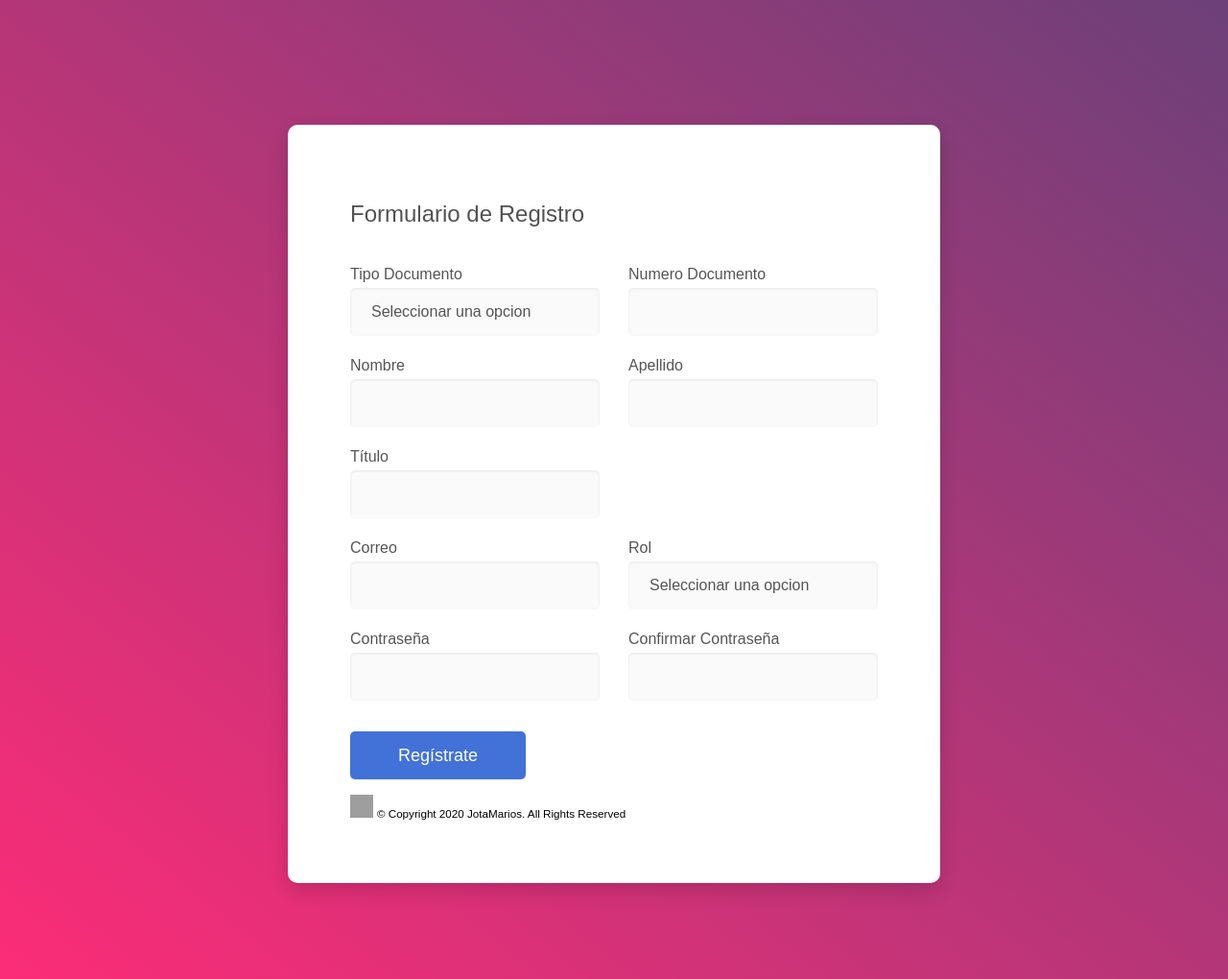
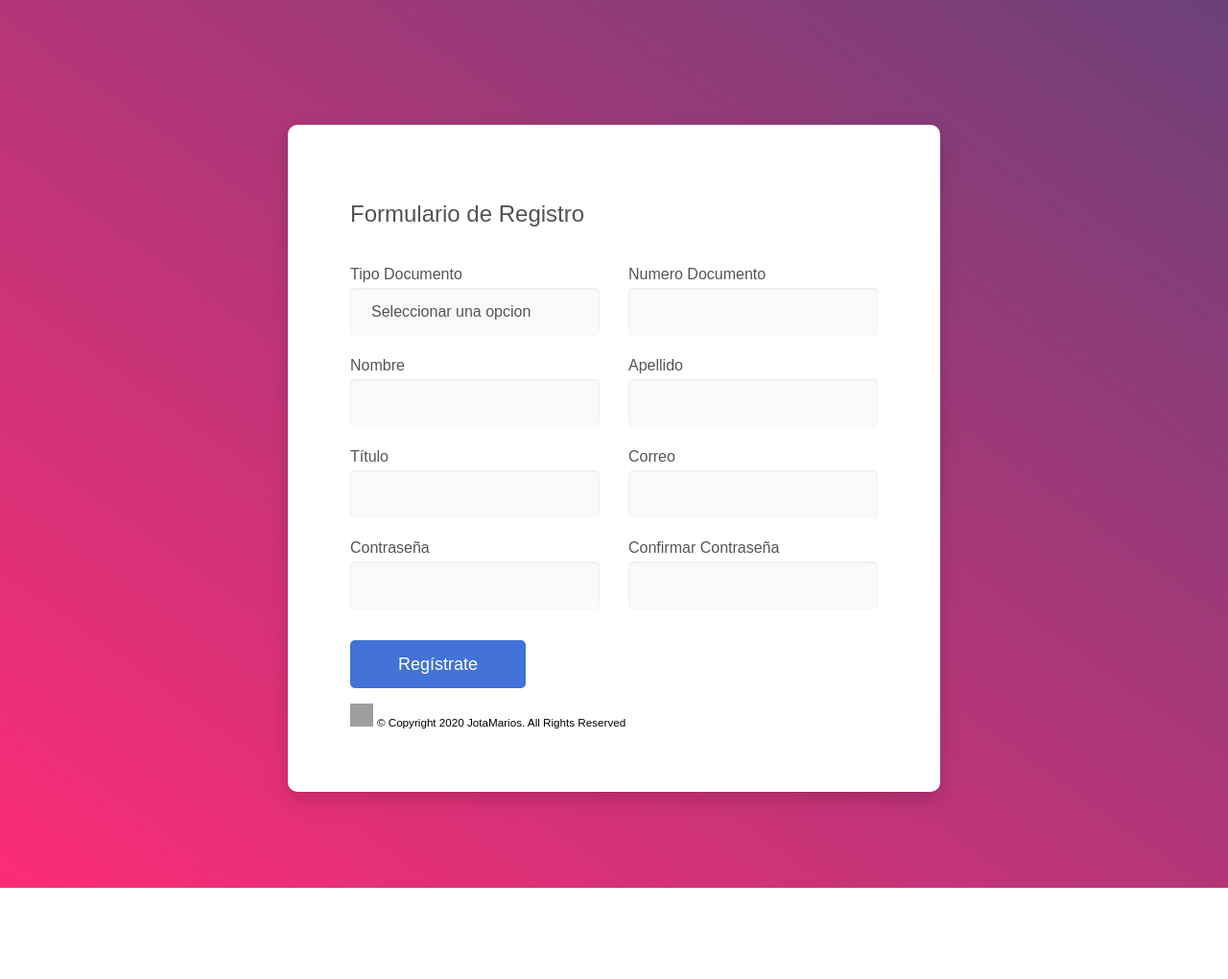
Before and after one commit to AlejoCJaimes/HistoriasUsuario-PWEB, a PHP site: page /HistoriasUsuario-PWEB/usuario/register_docente in a window 1280 px wide. Shown: the whole page at 96% size. After the commit the page ends 925 px from the top, so only its background shows below. Run offline with PHP 8.4, Linux system fonts and the light colour scheme; tables that the repository leaves empty or names only in its code hold one stand-in row (values such as "Sample post"); some libraries are stand-ins or nearby versions; grey boxes are pictures that could not be loaded.

Commit message:
Actualizacion campo Rol  views/usuarios
+ Se eliminaron los campos de seleccionar rol, para cada uno de los roles, ya que segun el formulario se sobre entiende que rol adoptan-

```diff
--- a/controllers/usuario.php
+++ b/controllers/usuario.php
@@ -53,7 +53,7 @@ private $session;
           $confirmacion_clave = $_POST['confirmacion_clave'];
           $clave_usuario = encriptar($clave_usuario);
 
-          $rol = $_POST['rol'];
+          $rol = "Estudiante";
 
           if ($this->model->insert(['correo_usuario'=>$correo_usuario, 'clave_usuario'=>$clave_usuario,'rol'=>$rol])) {
                     //insercion para el estudiante
@@ -86,7 +86,7 @@ private $session;
             echo '<script>
              setTimeout(function(){
              window.location="http://localhost/HistoriasUsuario-PWEB/administrador/usuarios"
-           }, 3000);
+           }, 1500);
              </script>';
           } else {
 
@@ -95,7 +95,7 @@ private $session;
               echo '<script>
                setTimeout(function(){
                window.location="http://localhost/HistoriasUsuario-PWEB/"
-             }, 3000);
+             }, 1500);
                </script>';
 
             } else {
@@ -122,7 +122,7 @@ private $session;
           $correo_usuario = $_POST['correo_usuario'];
           $clave_usuario = $_POST['clave_usuario'];
           $clave_usuario = encriptar($clave_usuario);
-          $rol = $_POST['rol'];
+          $rol = "Docente";
 
           if ($this->model->insert(['correo_usuario'=>$correo_usuario, 'clave_usuario'=>$clave_usuario,'rol'=>$rol])) {
 
@@ -150,20 +150,28 @@ private $session;
 
           //validacion para redireccionamiento.
          // $this->session->init();
-          if ($this->session->getCurrentRolUser() == 1 ) {
+
+         if ($this->session->getStatus() === 1 || empty($this->session->get('correo_usuario')) ) {
+
           echo '<script>
            setTimeout(function(){
            window.location="http://localhost/HistoriasUsuario-PWEB/administrador/usuarios"
-          }, 3000);
+         }, 1500);
            </script>';
+        } else {
 
+          if ($this->session->getCurrentRolUser() != 1) {
 
-          } else {
             echo '<script>
              setTimeout(function(){
              window.location="http://localhost/HistoriasUsuario-PWEB/"
-          }, 3000);
+           }, 1500);
              </script>';
+
+          } else {
+
+          }
+
         }
 
 
--- a/views/usuario/docente.php
+++ b/views/usuario/docente.php
@@ -9,14 +9,16 @@
     <title>Registro Docente</title>
 
     <!-- Icons font CSS-->
-    <link href="<?php echo constant('URL');?>resources/vendor/mdi-font/css/material-design-iconic-font.min.css" rel="stylesheet" media="all">
+    <link href="<?php echo constant('URL');?>resources/vendor/mdi-font/css/material-design-iconic-font.min.css"
+        rel="stylesheet" media="all">
 
     <!-- Font special for pages-->
 
 
     <!-- Vendor CSS-->
     <link href="<?php echo constant('URL');?>resources/vendor/select2/select2.min.css" rel="stylesheet" media="all">
-    <link href="<?php echo constant('URL');?>resources/vendor/datepicker/daterangepicker.css" rel="stylesheet" media="all">
+    <link href="<?php echo constant('URL');?>resources/vendor/datepicker/daterangepicker.css" rel="stylesheet"
+        media="all">
     <link rel="icon" href="<?php echo constant('URL');?>resources/img/logo.png">
 
     <!-- Main CSS-->
@@ -37,14 +39,16 @@
                     <div class="input-group"><?php echo $this->mensaje;?> </div>
                     <h2 class="title">Formulario de Registro</h2>
 
-                    <form name ="formularioRegistro" method="POST" action ="<?php echo constant('URL');?>usuario/addDocente">
+                    <form name="formularioRegistro" method="POST"
+                        action="<?php echo constant('URL');?>usuario/addDocente">
                         <div class="row row-space">
                             <div class="col-2">
                                 <div class="input-group">
                                     <label class="label">Tipo Documento</label>
                                     <div class="rs-select2 js-select-simple select--no-search">
                                         <select id="rol" name="IdTipoDocumento">
-                                  <option disabled="disabled" selected="selected">Seleccionar una opcion</option>
+                                            <option disabled="disabled" selected="selected">Seleccionar una opcion
+                                            </option>
 
                                             <?php
 
@@ -56,7 +60,8 @@
 
                                      while($row = $query->fetch()) {
                                    ?>
-                                          <option value = "<?php echo $row['Id']?>"> <?php echo $row['NombreDocumento']?></option>
+                                            <option value="<?php echo $row['Id']?>">
+                                                <?php echo $row['NombreDocumento']?></option>
                                             <?php
 
                                         }
@@ -73,7 +78,7 @@
                             <div class="col-2">
                                 <div class="input-group">
                                     <label class="label">Numero Documento</label>
-                              <input class="input--style-4"  type="number" name="CedulaDocente" >
+                                    <input class="input--style-4" type="number" name="CedulaDocente">
                                 </div>
                             </div>
 
@@ -89,40 +94,25 @@
                             <div class="col-2">
                                 <div class="input-group">
                                     <label class="label">Apellido</label>
-                                <input class="input--style-4" type="text" name="ApellidoDocente" >
+                                    <input class="input--style-4" type="text" name="ApellidoDocente">
                                 </div>
+                            </div>
+                        </div>
+
+                        <div class="row row-space">
+                            <div class="col-2">
+                                <div class="input-group">
+                                    <label class="label">Título</label>
+                                    <input class="input--style-4 " type="text" name="TituloDocente" required>
                                 </div>
                             </div>
 
                             <div class="col-2">
                                 <div class="input-group">
-                            <label class="label">Título</label>
-                            <input class="input--style-4 " type="text"  name="TituloDocente" required>
+                                    <label class="label">Correo</label>
+                                    <input class="input--style-4" type="email" id="correo_usuario" name="correo_usuario"
+                                        required>
                                 </div>
-                    </div>
-                  <div class="row row-space">
-                      <div class="col-2">
-                          <div class="input-group">
-                              <label class="label">Correo</label>
-                              <input class="input--style-4" type="email" id= "correo_usuario" name="correo_usuario" required>
-                          </div>
-                      </div>
-                      <div class="col-2">
-                          <div class="input-group">
-                          <label class="label">Rol</label>
-                      <div class="rs-select2 js-select-simple select--no-search">
-                          <select id="rol" name="rol">
-                              <option disabled="disabled" selected="selected">Seleccionar una opcion</option>
-                              <option  value="Docente">Docente</option>
-
-
-                          </select>
-
-                          <div class="select-dropdown"></div>
-
-                          </div>
-                      </div>
-
                             </div>
                         </div>
 
@@ -133,13 +123,15 @@
                             <div class="col-2">
                                 <div class="input-group">
                                     <label class="label">Contraseña</label>
-                                    <input class="input--style-4" type="password" id= "clave_usuarioo" name="clave_usuario" >
+                                    <input class="input--style-4" type="password" id="clave_usuarioo"
+                                        name="clave_usuario">
                                 </div>
                             </div>
                             <div class="col-2">
                                 <div class="input-group">
                                     <label class="label">Confirmar Contraseña</label>
-                                    <input class="input--style-4" id= "confirmacion_clave" type="password" name="confirmacion_clave" >
+                                    <input class="input--style-4" id="confirmacion_clave" type="password"
+                                        name="confirmacion_clave">
                                 </div>
                             </div>
                         </div>
@@ -147,7 +139,8 @@
                         <div class="p-t-10">
 
                             <div class="row row-space" id="alerta"> </div>
-                            <button type="button"  onclick = "validarFormulario();" class="btn btn--radius-2 btn--blue"  >Regístrate</button>
+                            <button type="button" onclick="validarFormulario();"
+                                class="btn btn--radius-2 btn--blue">Regístrate</button>
 
 
                             <div class="row row-space">
```
Also changed, not shown: views/usuario/estudiante.php (+0 -15 lines). Lines whose indentation alone changed are shown as unchanged.
